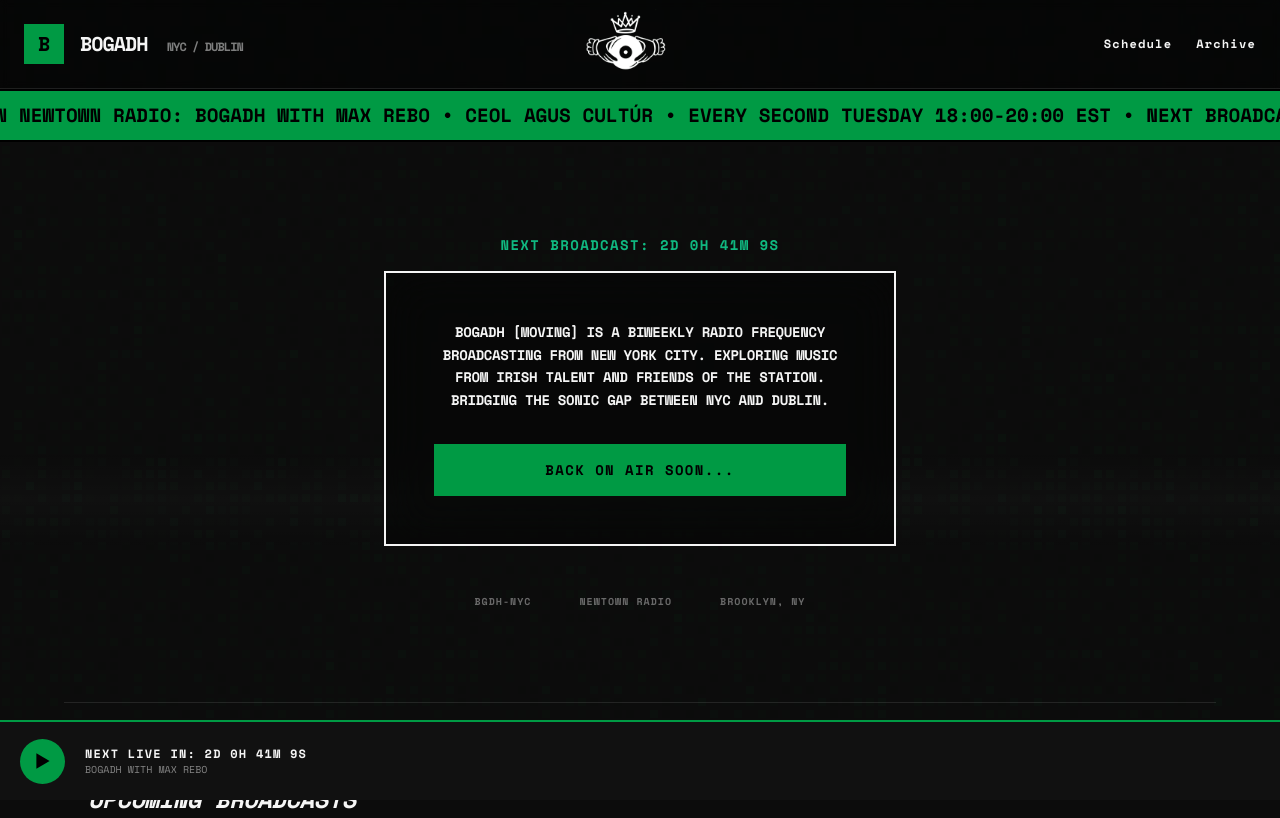
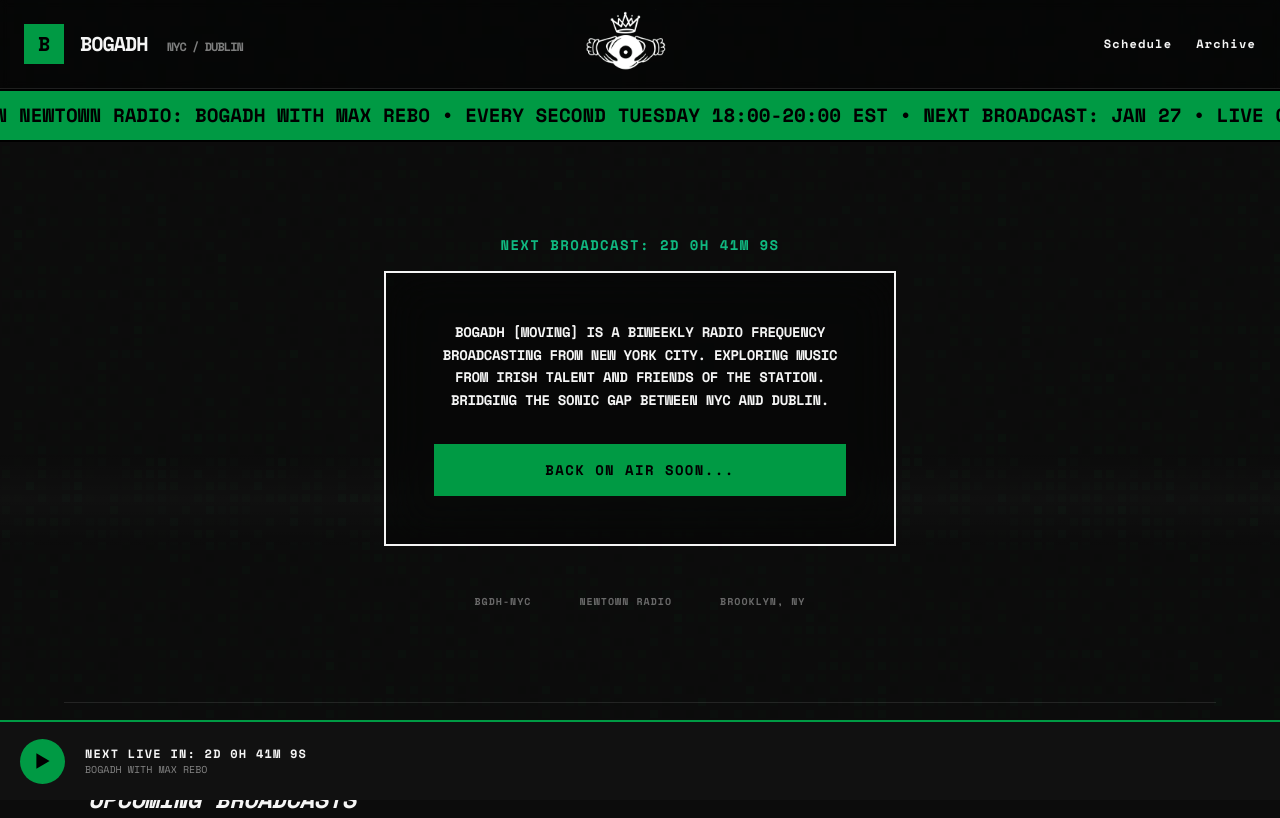
Before and after one commit to maxxyboy/bogadh-site, a plain HTML site: page index.html in a window 1280 px wide. Shown: the top 818 px of the page. Drawn offline with nearby package versions, Linux system fonts and the light colour scheme; animation ran at ten frames a second.

Commit message:
Remove 'CEOL AGUS CULTÚR' from marquee text

```diff
--- a/index.html
+++ b/index.html
@@ -181,7 +181,7 @@
 
     <div class="marquee-container" id="marqueeContainer">
         <div class="marquee-content" id="marqueeContent">
-            LIVE ON NEWTOWN RADIO: BOGADH WITH MAX REBO • CEOL AGUS CULTÚR • EVERY SECOND TUESDAY 18:00-20:00 EST • NEXT BROADCAST: JAN 27 •
+            LIVE ON NEWTOWN RADIO: BOGADH WITH MAX REBO • EVERY SECOND TUESDAY 18:00-20:00 EST • NEXT BROADCAST: JAN 27 •
         </div>
     </div>
 
```
